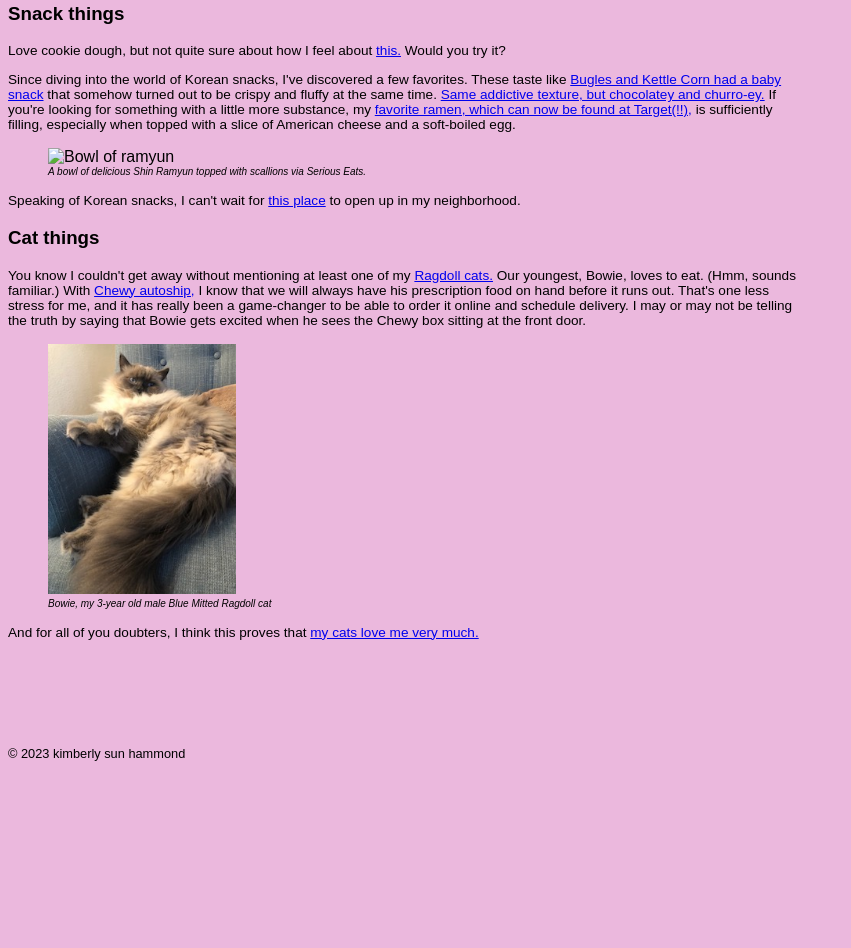
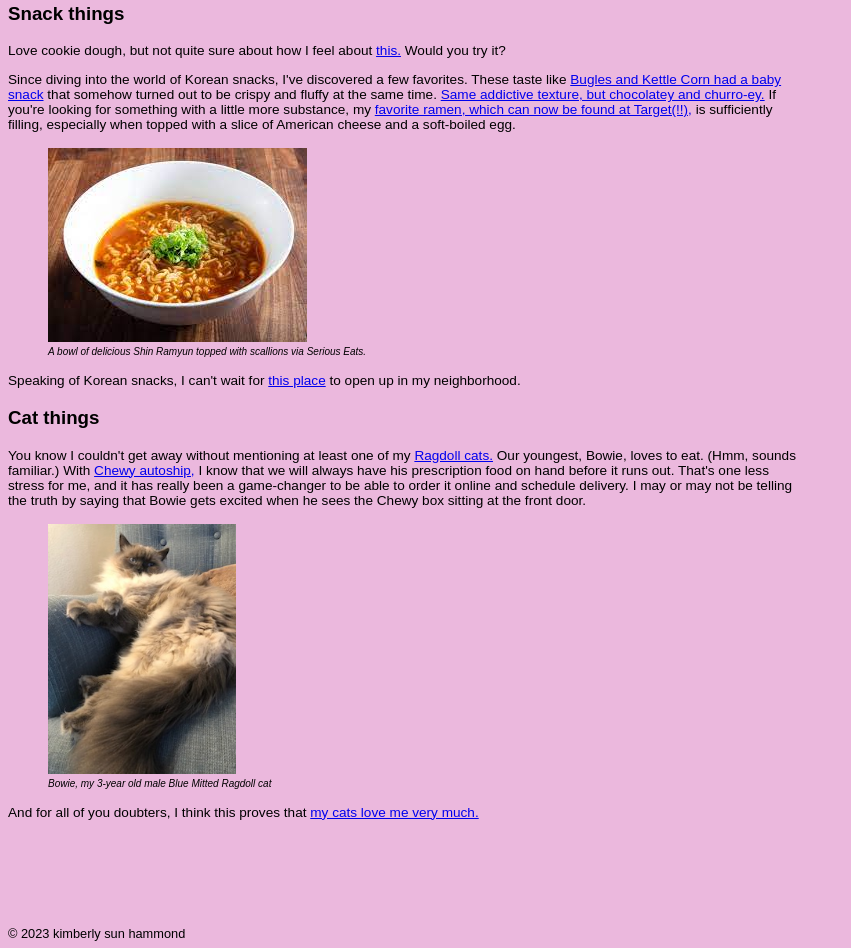
Before and after one commit to kimsunhammond/https-github.com-PT-Web-Dev-Jan-23-js-assignment-4-html-me-something-kimsunhammond, a website: page index.html in a window 1280 px wide. Shown: the part 1707-2655 px from the top of the page, without its empty margins (0-851 px from the left). Before the commit the page ends 2569 px from the top, so only its background shows below. Drawn offline with Linux system fonts and the light colour scheme.

Commit message:
updated html jpg

```diff
--- a/index.html
+++ b/index.html
@@ -66,7 +66,7 @@
                <p class="things">Love cookie dough, but not quite sure about how I feel about <a href="https://chocolatecoveredkatie.com/videos/want-to-eat-an-entire-bowl-of-cookie-dough/">this.</a> Would you try it?</p>
                <p class="things">Since diving into the world of Korean snacks, I've discovered a few favorites. These taste like <a href="https://www.yamibuy.com/en/p/orion-kkobug-chips-corn-soup-flavor-160g/1017019511?scene=item_search.result&bu_type=search&module_name=context_input&index=3&content=turtle%20chips&track=search-input-3-1017019511&pg=1">Bugles and Kettle Corn had a baby snack</a> that somehow turned out to be crispy and fluffy at the same time. <a href="https://www.yamibuy.com/en/p/turtle-chip-choco-churos-flavor-160g/1017042561?scene=item_search.result&bu_type=search&module_name=context_input&index=1&content=turtle%20chips&track=search-input-1-1017042561&pg=1">Same addictive texture, but chocolatey and churro-ey.</a> If you're looking for something with a little more substance, my <a href="https://www.target.com/p/nongshim-spicy-shin-noodle-soup-4-23oz/-/A-47089435">favorite ramen, which can now be found at Target(!!),</a> is sufficiently filling, especially when topped with a slice of American cheese and a soft-boiled egg.</p>
                <figure>
-                  <img src="images/ramyun.jpeg" alt="Bowl of ramyun">
+                  <img src="images/ramyun.jpg" alt="Bowl of ramyun">
                   <figcaption>A bowl of delicious Shin Ramyun topped with scallions via Serious Eats.</figcaption>
                </figure>
                <p class="things">Speaking of Korean snacks, I can't wait for <a href="https://www.saucemagazine.com/a/60100/korean-cafe-ganadara-is-opening-in-st-louis-hills-in-march">this place</a> to open up in my neighborhood.</p>
```
Also changed, not shown: 2 other files.
